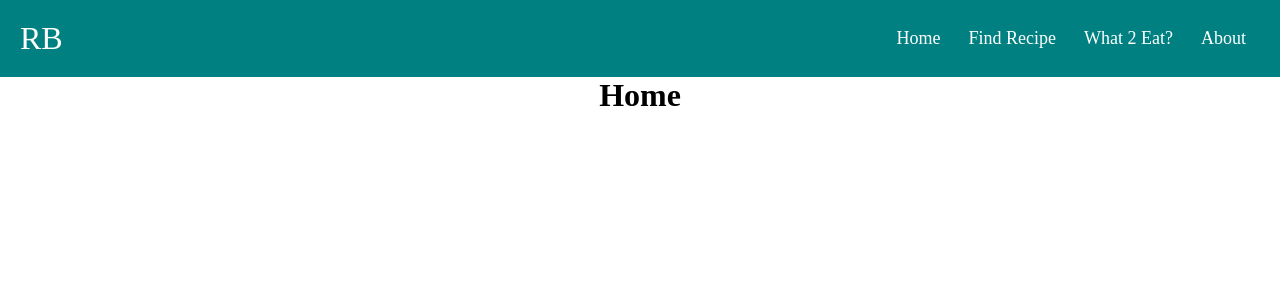
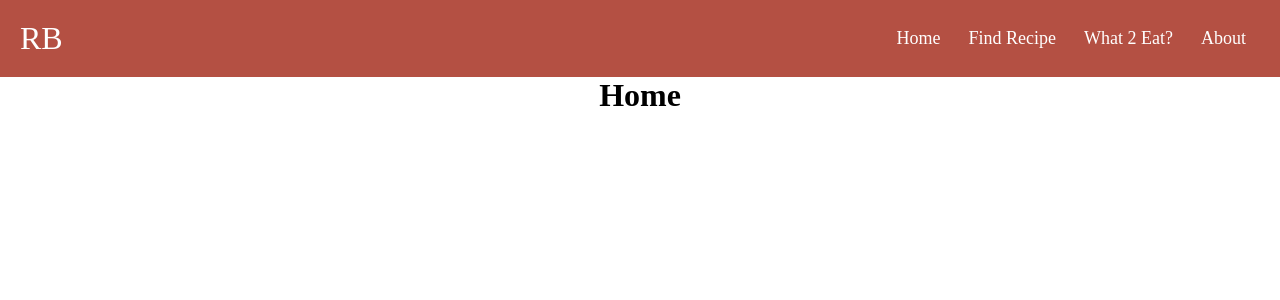
Before and after one commit to zgoodz/recipe-box, a React (Create React App) app in the folder client/: page / in a window 1280 px wide. Shown: the top 300 px of the page. Built offline with nearby package versions, Linux system fonts and the light colour scheme.

Commit message:
New Components

```diff
--- a/client/src/index.css
+++ b/client/src/index.css
@@ -3,23 +3,25 @@
  padding: 0;
  box-sizing: border-box;
 }
+
 body {
  font-family: cursive;
 }
+
 a {
  text-decoration: none;
 }
+
 li {
  list-style: none;
 }
 
-/* NAVBAR STYLING STARTS */
 .navbar {
  display: flex;
  align-items: center;
  justify-content: space-between;
  padding: 20px;
- background-color: teal;
+ background-color: rgb(180, 80, 67);
  color: #fff;
 }
 
@@ -32,22 +34,22 @@ li {
  color: #fff;
 }
 
-/* LOGO */
 .logo {
  font-size: 32px;
 }
 
-/* NAVBAR MENU */
 div.menu {
  display: flex;
  gap: 1em;
  font-size: 18px;
 }
+
 .menu li:hover {
  background-color: #4c9e9e;
  border-radius: 5px;
  transition: 0.3s ease;
 }
+
 .menu li {
  padding: 5px 14px;
 }
```
Also changed, not shown: client/src/Components/Create.js (added, +7 -0 lines), client/src/Components/Search.js (added, +7 -0 lines).
